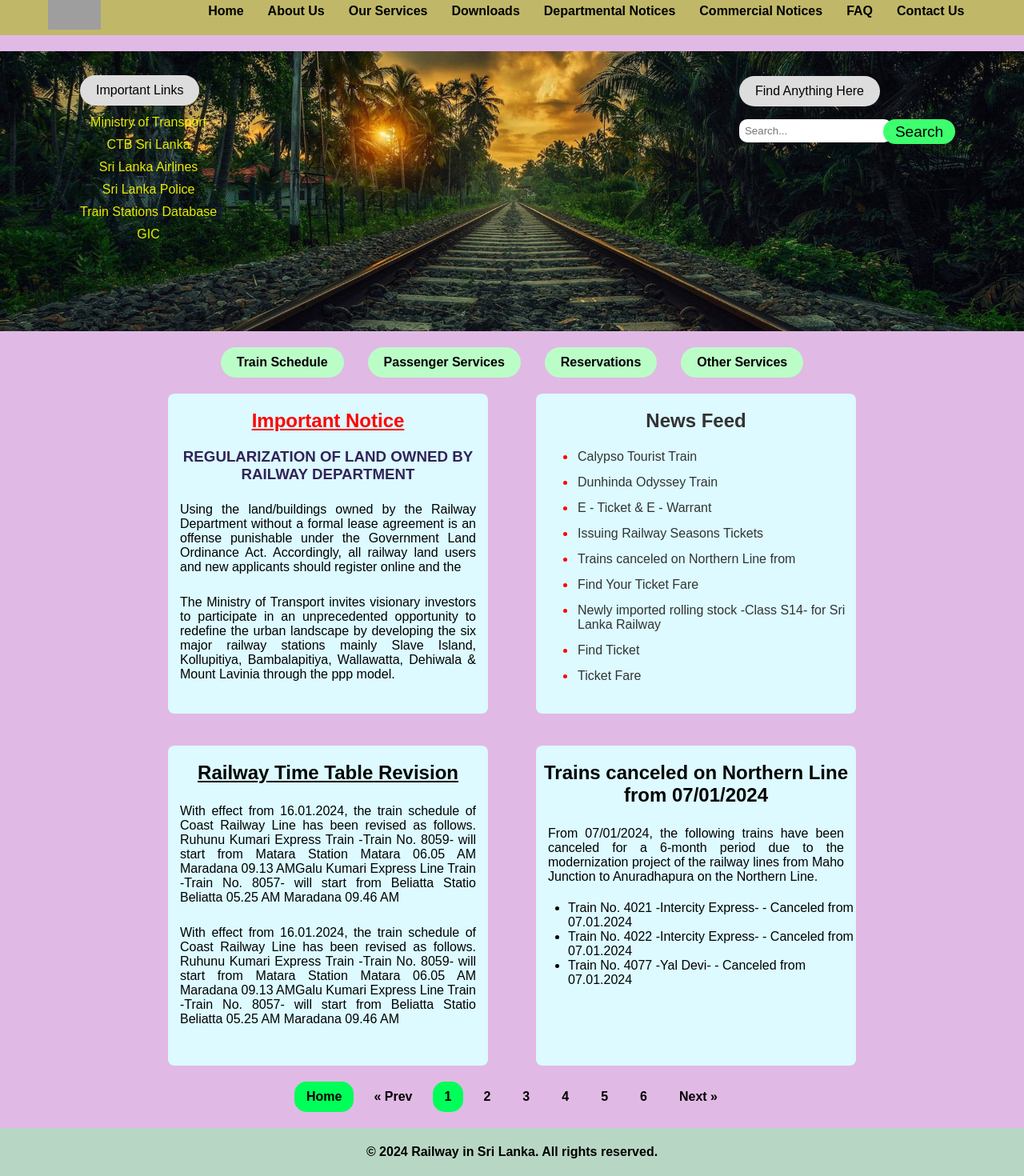
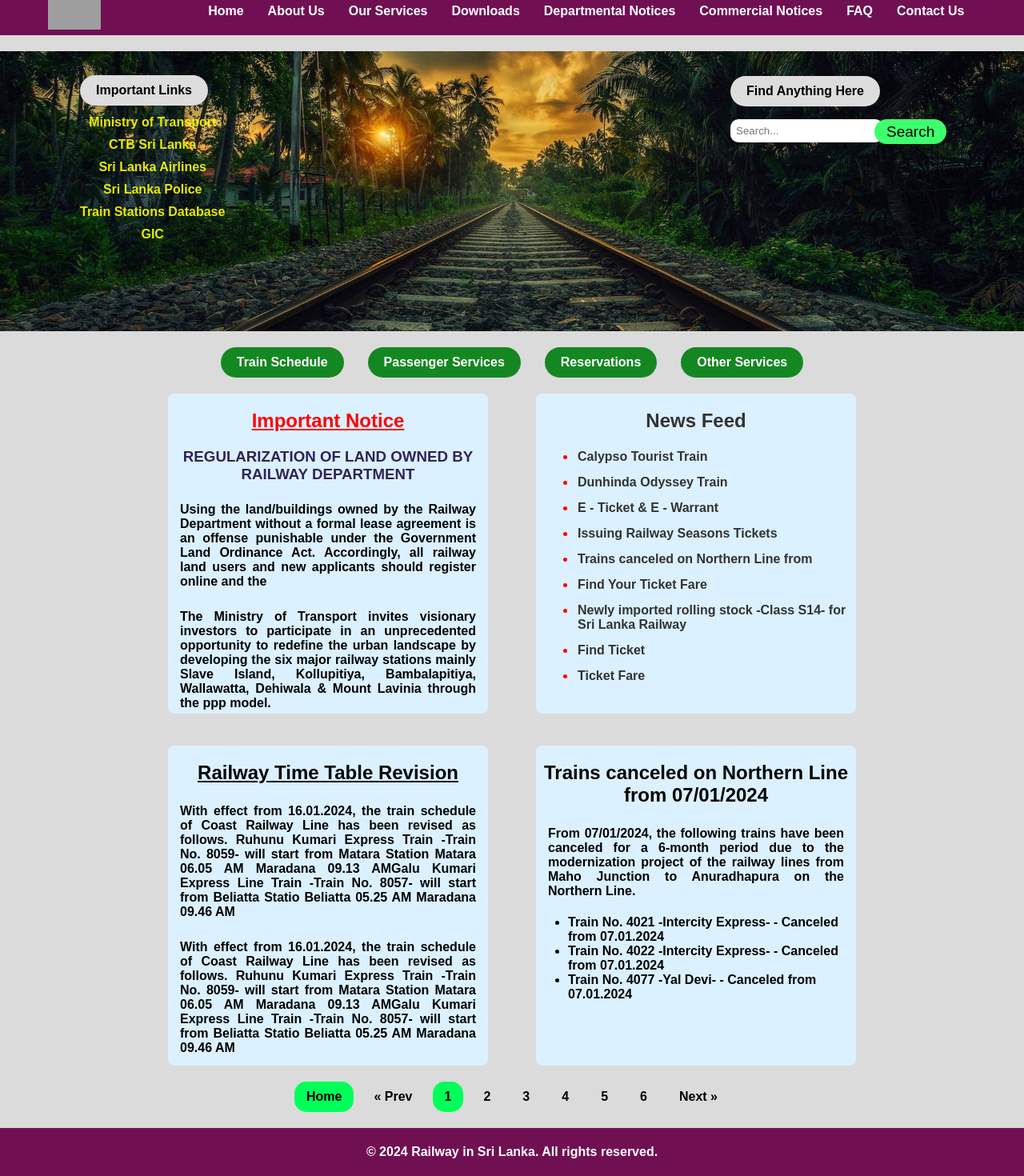
Before and after one commit to nilupul-madhusanka/sri-lanka-railway-by-nms, a React (Create React App) app: page / in a window 1280 px wide. Shown: the part 16-1486 px from the top of the page at 80% size. Built offline with nearby package versions, Linux system fonts and the light colour scheme; grey boxes are pictures that could not be loaded.

Commit message:
Update styles.css

```diff
--- a/src/components/styles.css
+++ b/src/components/styles.css
@@ -2,11 +2,8 @@ body {
   margin: 0;
   padding: 0;
   font-family: Arial, sans-serif;
-  background-color: #e1b9e5;
-  /*background-image: url("../Images/background.jpg");
-  background-repeat: no-repeat;
-  background-attachment: fixed;
-  background-position: center;*/
+  font-weight: bold;
+  background-color: #dbdbdb;
   overflow-x: hidden;
 }
 
@@ -14,7 +11,7 @@ header {
   display: flex;
   justify-content: space-around;
   align-items: center;
-  background-color: rgb(192, 184, 104);
+  background-color: #701053;
   padding: 3px 0;
   position: relative;
 }
@@ -35,13 +32,13 @@ header .logo img {
 }
 
 .header-list ul li a {
-  color: rgb(0, 0, 0);
+  color: rgb(255, 255, 255);
   text-decoration: none;
   font-weight: bold;
 }
 
 .header-list ul li a:hover{
-  color: rgb(0, 30, 255);
+  color: rgb(0, 229, 255);
 }
 
 
@@ -160,6 +157,7 @@ header .logo img {
 
 .important-links ul li a:hover{
   background-color: #dcfaff;
+  border-radius: 5px;
   color: rgb(0, 0, 0);
 }
 
@@ -231,8 +229,8 @@ header .logo img {
   display: inline-block;
   margin: 0 15px;
   padding: 10px 20px;
-  background-color: #bbfdc7;
-  color: rgb(0, 0, 0);
+  background-color: #158722;
+  color: rgb(255, 255, 255);
   text-decoration: none;
   font-weight: bold;
   border-radius: 50px;
@@ -249,7 +247,7 @@ header .logo img {
   gap: 20px;
 }
 .box {
-  background-color: #dcfaff;
+  background-color: #dbf1ff;
   margin: 20px 20px;
   border-radius: 8px;
   width: 400px;
@@ -293,7 +291,8 @@ color: #ff0000;
 }
 
 .news-feed ul li a:hover {
-  background-color: #ffcbd8;
+  background-color: #ffffff;
+  border-radius: 5px;
 }
 .time-table h2{
   color: #000000;
@@ -333,7 +332,7 @@ color: #ff0000;
 }
 
 .pagination a:hover {
-  background-color: #b6fcfb;
+  background-color: #f1b6fc;
   color: #000000;
 }
 
@@ -344,8 +343,8 @@ color: #ff0000;
 
 
 footer {
-  background-color: rgb(183, 215, 196);
-  color: rgb(0, 0, 0);
+  background-color: #701053;
+  color: rgb(255, 255, 255);
   font-weight: bold;
   text-align: center;
   margin: 0;
@@ -360,7 +359,7 @@ footer {
   padding: 20px 0;
   max-width: 800px;
   text-align: left;
-  background-color:rgb(253, 242, 221);
+  background-color:rgb(224, 253, 221);
   border-radius: 10px;
   box-shadow: 0 0 10px rgba(0, 0, 0, 0.1);
 }
@@ -401,7 +400,7 @@ footer {
   padding: 20px;
   max-width: 800px;
   text-align: left;
-  background-color:rgb(253, 242, 221);
+  background-color:rgb(224, 253, 221);
   border-radius: 10px;
   box-shadow: 0 0 10px rgba(0, 0, 0, 0.1);
 }
@@ -456,7 +455,7 @@ footer {
   padding: 20px;
   max-width: 800px;
   text-align: left;
-  background-color:rgb(253, 242, 221);
+  background-color:rgb(224, 253, 221);
   border-radius: 10px;
   box-shadow: 0 0 10px rgba(0, 0, 0, 0.1);
 }
@@ -512,7 +511,7 @@ footer {
   padding: 20px;
   max-width: 800px;
   text-align: left;
-  background-color:rgb(253, 242, 221);
+  background-color:rgb(224, 253, 221);
   border-radius: 10px;
   box-shadow: 0 0 10px rgba(0, 0, 0, 0.1);
 }
```
